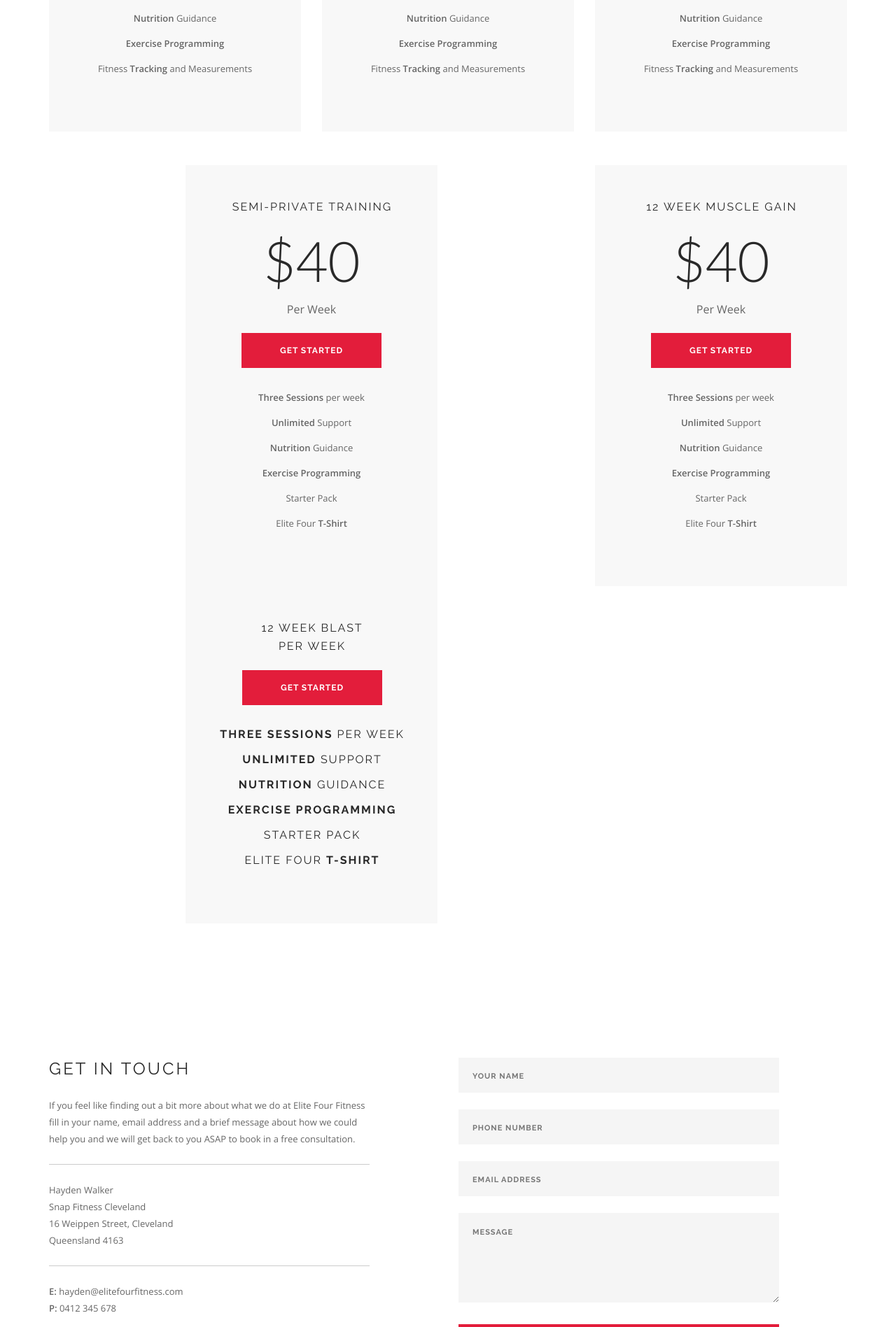
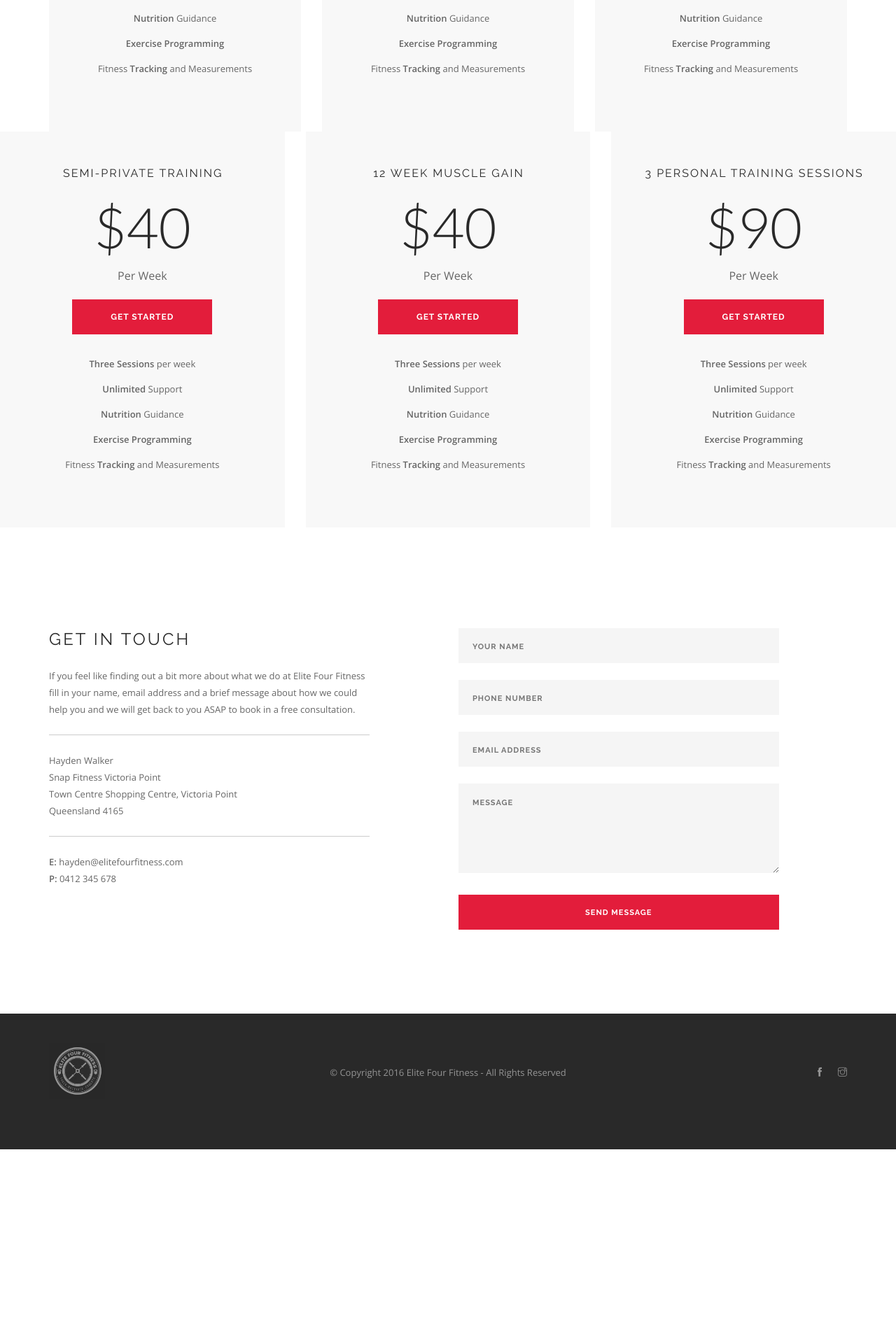
Before and after one commit to IsaacN/elitefour, a PHP site: page /book.php in a window 1280 px wide. Shown: the part 687-2584 px from the top of the page at 70% size. After the commit the page ends 2330 px from the top, so only its background shows below. Run offline with PHP 8.4, Linux system fonts and the light colour scheme.

Commit message:
Book fix

```diff
--- a/book.php
+++ b/book.php
@@ -88,12 +88,9 @@
 		            </div>
 
 		        </div>
-
-		    </section><section id='secondBookRow'>
-		        <div class="container">
 		        <div class="row">
-		                <div class="col-md-4 col-sm-6 col-md-offset-2" >
-		                    <div class="pricing-table pt-2 boxed text-center">
+		                <div class="col-md-4 col-sm-6">
+		                    <div class="pricing-table boxed pt-2 text-center">
 		                        <h5 class="uppercase">Semi-Private Training</h5>
 		                        <span class="price">$40</span>
 		                        <p class="lead">Per Week</p>
@@ -112,24 +109,82 @@
 		                                <strong>Exercise Programming</strong>
 		                            </li>
 		                            <li>
-		                                Starter Pack
+		                                Fitness <strong>Tracking</strong> and Measurements
 		                            </li>
-		                            <li>
-		                                Elite Four <strong>T-Shirt</strong>
-		                            </li>
-
 		                        </ul>
 		                    </div>
+
 		                </div>
-		                <div class="col-md-4 col-sm-6 col-md-offset-2" >
+		                <div class="col-md-4 col-sm-6">
 		                    <div class="pricing-table pt-2 boxed text-center">
 		                        <h5 class="uppercase">12 Week Muscle Gain</h5>
 		                        <span class="price">$40</span>
 		                        <p class="lead">Per Week</p>
 		                        <a class="btn btn-filled btn-lg" href="#contact">Get Started</a>
 		                        <ul>
+
 		                        	<li>
 		                                <strong>Three Sessions</strong> per week
+		                            </li>
+		                            <li>
+		                                <strong>Unlimited</strong> Support
+		                            </li>
+		                            <li>
+		                                <strong>Nutrition</strong> Guidance
+		                            </li>
+		                            <li>
+		                                <strong>Exercise Programming</strong>
+		                            </li>
+		                            <li>
+		                                Fitness <strong>Tracking</strong> and Measurements
+		                            </li>
+		                        </ul>
+		                    </div>
+
+		                </div>
+		                <div class="col-md-4 col-sm-6">
+		                    <div class="pricing-table pt-2 boxed text-center">
+		                        <h5 class="uppercase">3 Personal Training Sessions</h5>
+		                        <span class="price">$90</span>
+		                        <p class="lead">Per Week</p>
+		                        <a class="btn btn-filled btn-lg" href="#contact">Get Started</a>
+		                        <ul>
+
+		                        	<li>
+		                                <strong>Three Sessions</strong> per week
+		                            </li>
+		                            <li>
+		                                <strong>Unlimited</strong> Support
+		                            </li>
+		                            <li>
+		                                <strong>Nutrition</strong> Guidance
+		                            </li>
+		                            <li>
+		                                <strong>Exercise Programming</strong>
+		                            </li>
+		                            <li>
+		                                Fitness <strong>Tracking</strong> and Measurements
+		                            </li>
+		                        </ul>
+		                    </div>
+
+		                </div>
+		            </div>
+
+		        </div>
+
+		    </section><!-- <section id='secondBookRow'>
+		        <div class="container">
+		            <div class="row">
+		                <div class="col-md-4 col-sm-6 col-md-offset-2" >
+		                    <div class="pricing-table pt-2 boxed text-center">
+		                        <h5 class="uppercase">Next Level Challenge</h5>
+		                        <span class="price">$35</span>
+		                        <p class="lead">Per Week</p>
+		                        <a class="btn btn-filled btn-lg" href="#contact">Get Started</a>
+		                        <ul>
+		                            <li>
+		                                <strong>Five Sessions</strong> per week
 		                            </li>
 		                            <li>
 		                                <strong>Unlimited</strong> Support
@@ -146,44 +201,49 @@
 		                            <li>
 		                                Elite Four <strong>T-Shirt</strong>
 		                            </li>
-
+		                            <li>
+		                                Professional After <strong>Photos</strong>
+		                            </li>
 		                        </ul>
 		                    </div>
 		                </div>
-		                <div class="col-md-4 col-sm-6 col-md-offset-2" >
-		                    <div class="pricing-table pt-2 boxed text-center">
-		                        <h5 class="uppercase">12 Week Blast
+		                <div class="col-md-4 col-sm-6 " >
+		                    <div class="pricing-table pt-2 emphasis text-center">
+		                        <h5 class="uppercase">Challenge + PT Session</h5>
+		                        <span class="price">$60</span>
 		                        <p class="lead">Per Week</p>
-		                        <a class="btn btn-filled btn-lg" href="#contact">Get Started</a>
+		                        <a class="btn btn-white btn-lg" href="#contact">Get Started</a>
 		                        <ul>
 		                            <li>
-		                                <strong>Three Sessions</strong> per week
+		                                <strong>All Benefits</strong> of Personal Training
 		                            </li>
 		                            <li>
-		                                <strong>Unlimited</strong> Support
+		                                <strong>All Benefits</strong> of Challenge
 		                            </li>
 		                            <li>
-		                                <strong>Nutrition</strong> Guidance
+		                                <strong>Amazing Value</strong>
 		                            </li>
 		                            <li>
-		                                <strong>Exercise Programming</strong>
+		                                &nbsp;
 		                            </li>
 		                            <li>
-		                                Starter Pack
+		                                &nbsp;
 		                            </li>
 		                            <li>
-		                                Elite Four <strong>T-Shirt</strong>
+		                                &nbsp;
+		                            </li>
+		                            <li>
+		                                &nbsp;
 		                            </li>
 
 		                        </ul>
 		                    </div>
 		                </div>
-
 		            </div>
 
 		        </div>
 
-		    </section>
+		    </section> -->
 		    <section id='contact'>
 		        <div class="container">
 		            <div class="row">
@@ -193,7 +253,7 @@
 		                        If you feel like finding out a bit more about what we do at Elite Four Fitness fill in your name, email address and a brief message about how we could help you and we will get back to you ASAP to book in a free consultation.
 		                    </p>
 		                    <hr>
-		                    <p>Hayden Walker <br style='display: inline-block;'>Snap Fitness Cleveland <br style='display: inline-block;'>16 Weippen Street, Cleveland <br style='display: inline-block;'>Queensland 4163 &nbsp; &nbsp; &nbsp; &nbsp; &nbsp; &nbsp; &nbsp; &nbsp; &nbsp; &nbsp; &nbsp; &nbsp;<br></p>
+		                    <p>Hayden Walker <br style='display: inline-block;'>Snap Fitness Victoria Point <br style='display: inline-block;'>Town Centre Shopping Centre, Victoria Point <br style='display: inline-block;'>Queensland 4165 &nbsp; &nbsp; &nbsp; &nbsp; &nbsp; &nbsp; &nbsp; &nbsp; &nbsp; &nbsp; &nbsp; &nbsp;<br></p>
 		                    <hr>
 		                    <p>
 		                        <strong>E:</strong>&nbsp;hayden@elitefourfitness.com&nbsp;<br>
```
Lines whose indentation alone changed are shown as unchanged.
